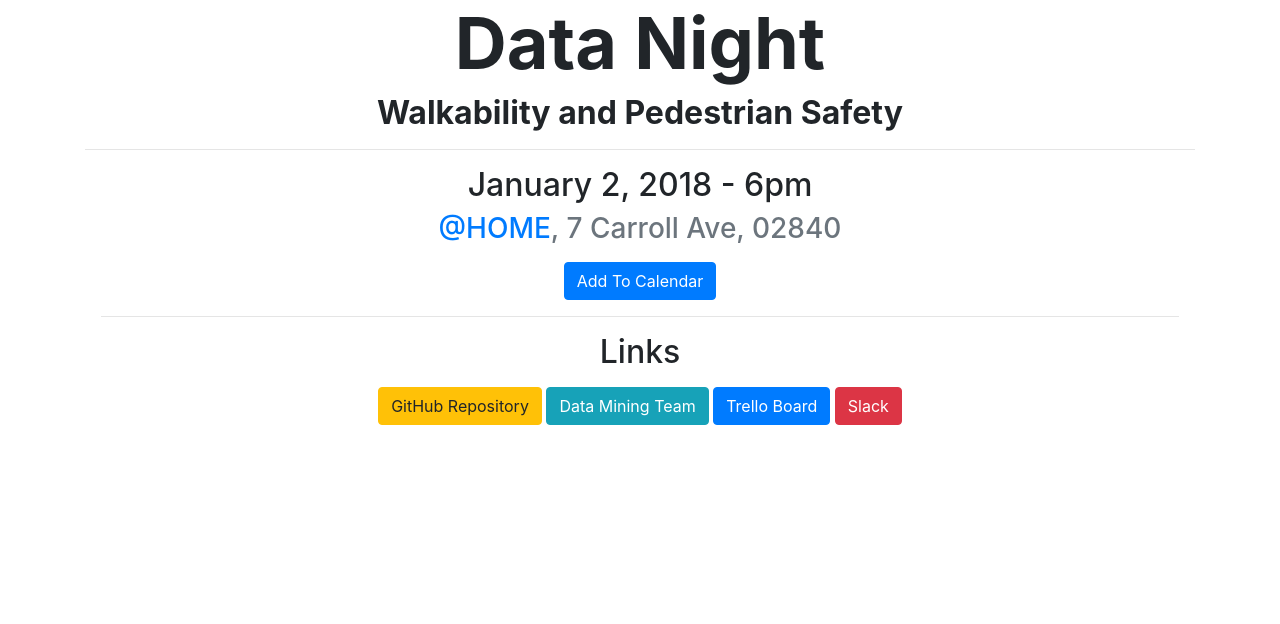
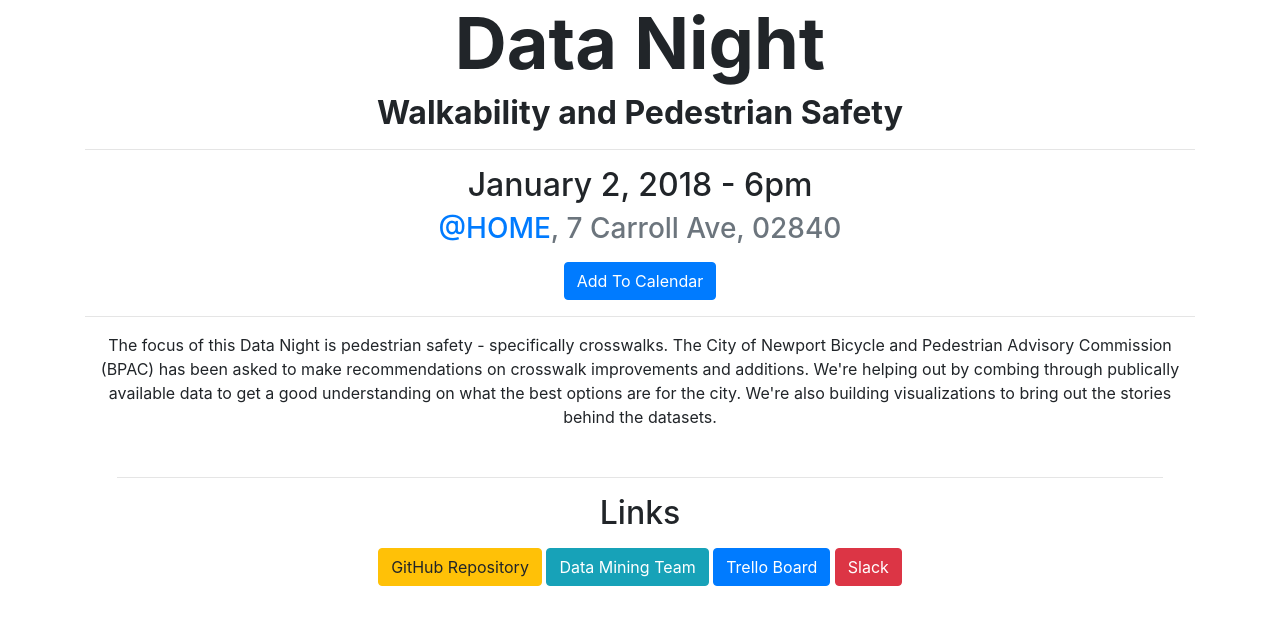
Before and after one commit to NewportDataProject/data-night, a plain HTML site: page docs/index.html in a window 1280 px wide. Drawn offline with nearby package versions, Linux system fonts and the light colour scheme.

Commit message:
update homepage with description

```diff
--- a/docs/index.html
+++ b/docs/index.html
@@ -18,8 +18,16 @@
         <h3 class="text-muted"><a href="https://healthofmindenhanced.com">@HOME</a>, 7 Carroll Ave, 02840</h3>
         <a class="btn btn-primary mt-2" href="https://calendar.google.com/event?action=TEMPLATE&tmeid=NmoxdnZxc2k3M2Y5MWU2b2c0cHI4MzZzMXIgYWRtaW5AbmV3cG9ydGRhdGFwcm9qZWN0Lm9yZw&tmsrc=admin%40newportdataproject.org">Add To Calendar</a>
    </div>
+    <div class="text-center">
+        <hr>
+        <p>The focus of this Data Night is pedestrian safety - specifically crosswalks. The City of Newport Bicycle and
+            Pedestrian Advisory Commission (BPAC) has been asked to make recommendations on crosswalk improvements and
+            additions. We're helping out by combing through publically available data to get a good understanding on
+            what the best options are for the city. We're also building visualizations to bring out the stories behind
+            the datasets.</p>
+    </div>
 
-    <div class="m-3 p3 text-center">
+    <div class="m-3 p-3 text-center">
         <hr>
         <h2>Links</h2>
         <a class="btn btn-warning mt-2" href="https://github.com/newportdataproject/data-night">GitHub Repository</a>
```
